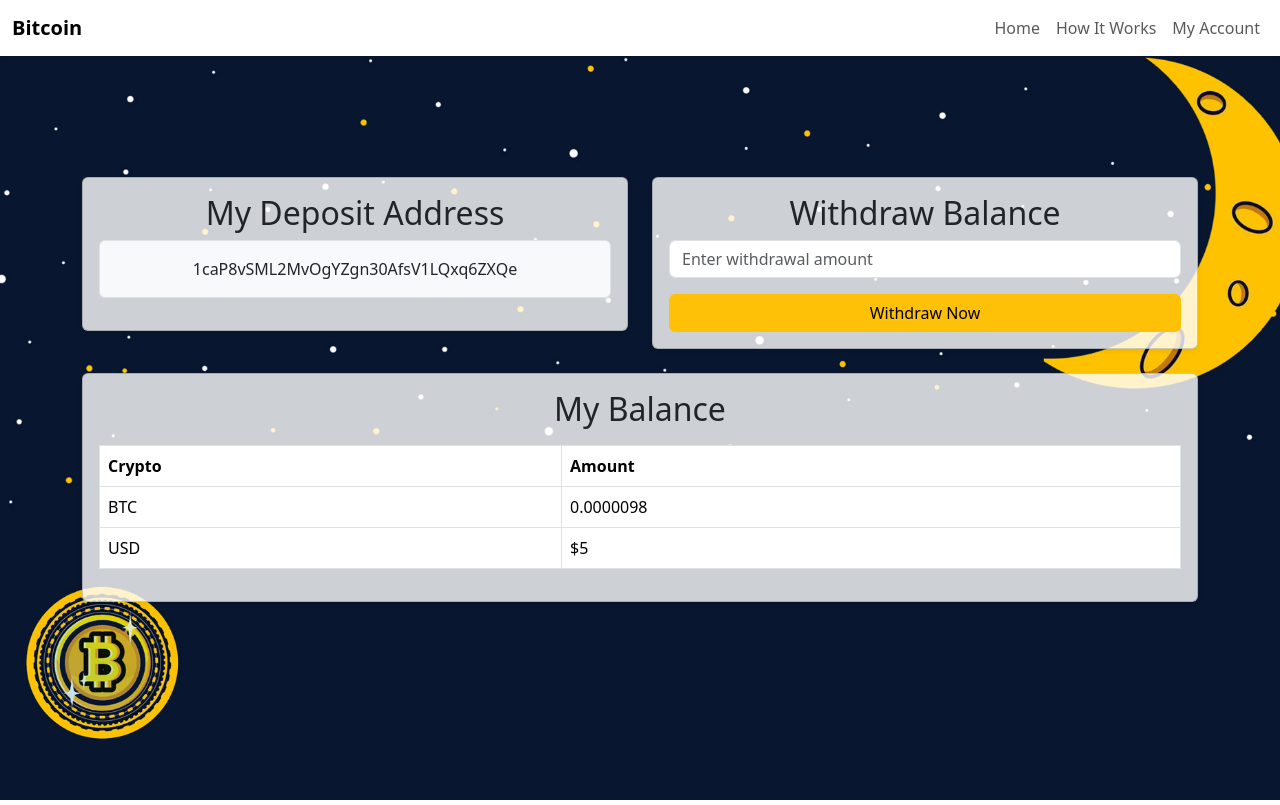
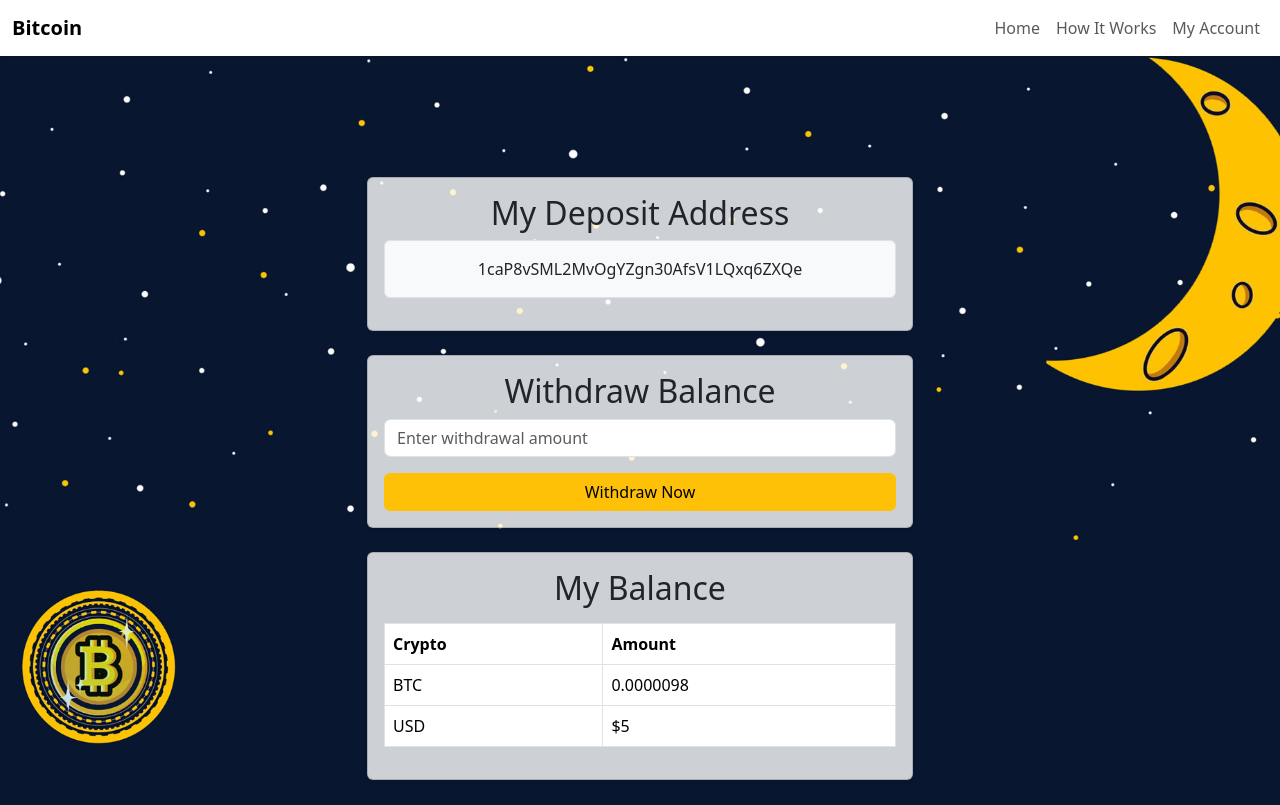
Before and after one commit to HenrikHovhannisyan/bitcoin-front, a plain HTML site: page pages/my-account.html in a window 1280 px wide. Drawn offline with nearby package versions, Linux system fonts and the light colour scheme.

Commit message:
Changed my-account page

```diff
--- a/pages/my-account.html
+++ b/pages/my-account.html
@@ -54,7 +54,7 @@
     <div class="page my-account-page">
       <div class="container mt-5 pt-5">
         <div class="row">
-          <div class="col-lg-6">
+          <div class="col-lg-6 m-auto">
             <div class="card shadow-sm mb-4">
               <div class="card-body text-center">
                 <h2 class="card-title">My Deposit Address</h2>
@@ -64,7 +64,9 @@
               </div>
             </div>
           </div>
-          <div class="col-lg-6">
+        </div>
+        <div class="row">
+          <div class="col-lg-6 m-auto">
             <div class="card shadow-sm mb-4">
               <div class="card-body text-center">
                 <h2 class="card-title">Withdraw Balance</h2>
@@ -80,7 +82,9 @@
               </div>
             </div>
           </div>
-          <div class="col">
+        </div>
+        <div class="row">
+          <div class="col-lg-6 m-auto">
             <div class="card shadow-sm">
               <div class="card-body">
                 <h2 class="card-title text-center">My Balance</h2>
```
